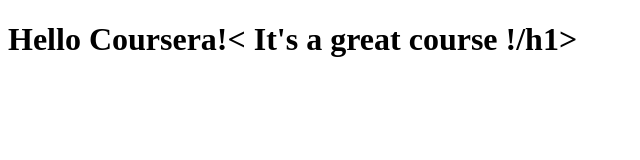
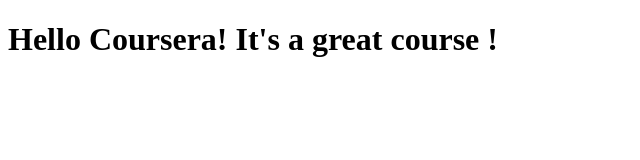
Before and after one commit to Mindralex/coursera-test, a plain HTML site: page site/index.html in a window 1280 px wide. Shown: the whole page, without its empty margins (0-640 px from the left). Drawn offline with Linux system fonts and the light colour scheme.

Commit message:
Small addition to our page content.

```diff
--- a/site/index.html
+++ b/site/index.html
@@ -4,6 +4,6 @@
 	<title>Hello Coursera!</title>
 </head>
 <body>
-<h1>Hello Coursera!< It's a great course !/h1>
+<h1>Hello Coursera! It's a great course !</h1>
 </body>
 </html>
```
